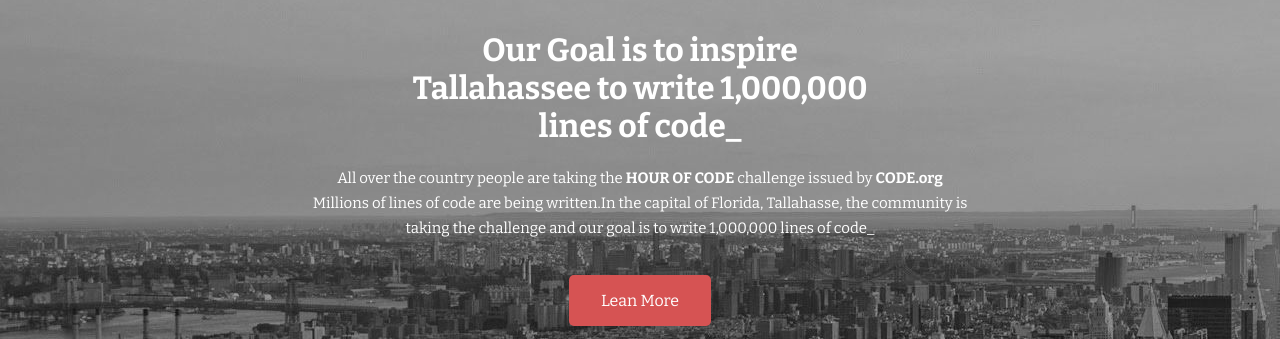
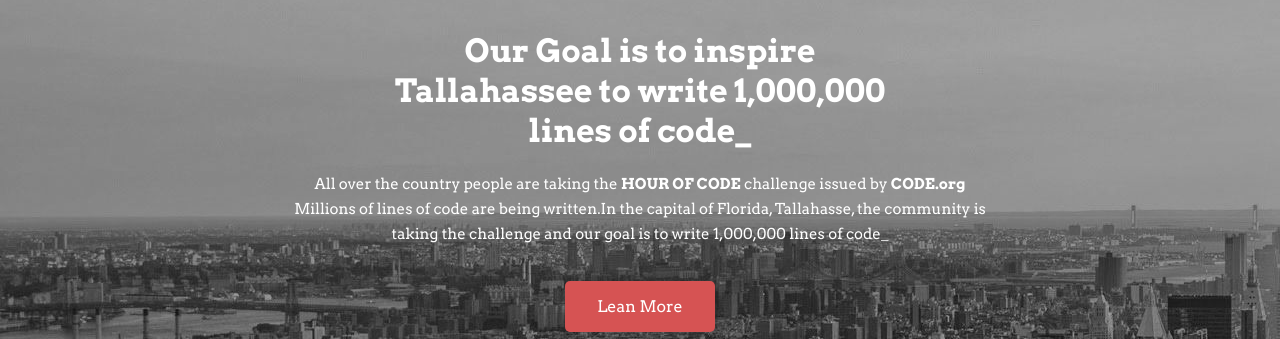
Before and after one commit to MehdiAlouafi/OnemillionBrand-Design, a plain HTML site: page index.html in a window 1280 px wide. Shown: the part 54-393 px from the top of the page. Drawn offline with nearby package versions, Linux system fonts and the light colour scheme.

Commit message:
adding arvo font

```diff
--- a/css/styles.css
+++ b/css/styles.css
@@ -1,5 +1,5 @@
 * {
-  font-family: 'Bitter', cursive;
+  font-family: 'Arvo','Bitter', cursive;
 }
 
 header {
--- a/index.html
+++ b/index.html
@@ -3,6 +3,7 @@
     <head>
       <meta charset="utf-8">
       <link rel="stylesheet" href="https://maxcdn.bootstrapcdn.com/font-awesome/4.5.0/css/font-awesome.min.css">
+      <link href='https://fonts.googleapis.com/css?family=Arvo:400,700' rel='stylesheet' type='text/css'>
       <link href='https://fonts.googleapis.com/css?family=Bitter:400,700' rel='stylesheet' type='text/css'>
       <link href="css/normalize.css" type="text/css" rel="stylesheet">
       <link rel="stylesheet" href="https://maxcdn.bootstrapcdn.com/font-awesome/4.5.0/css/font-awesome.min.css">
```
